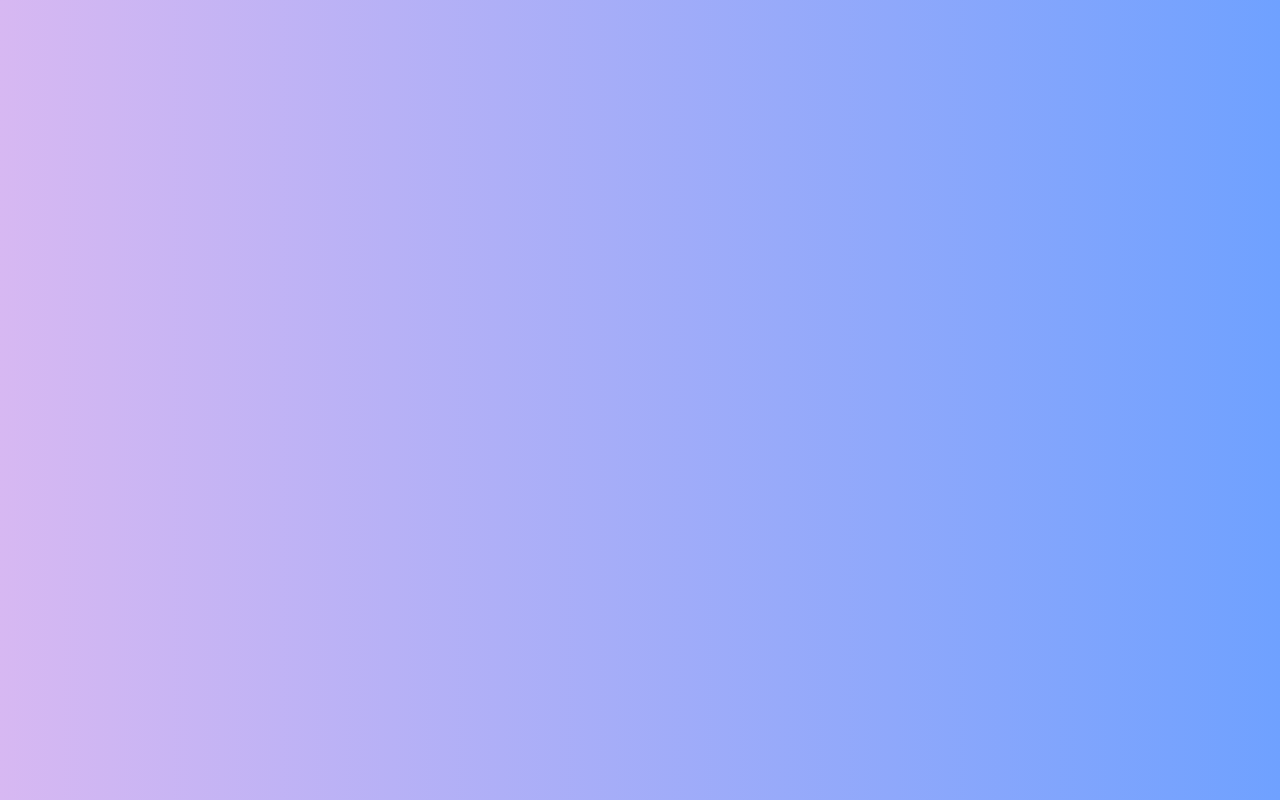
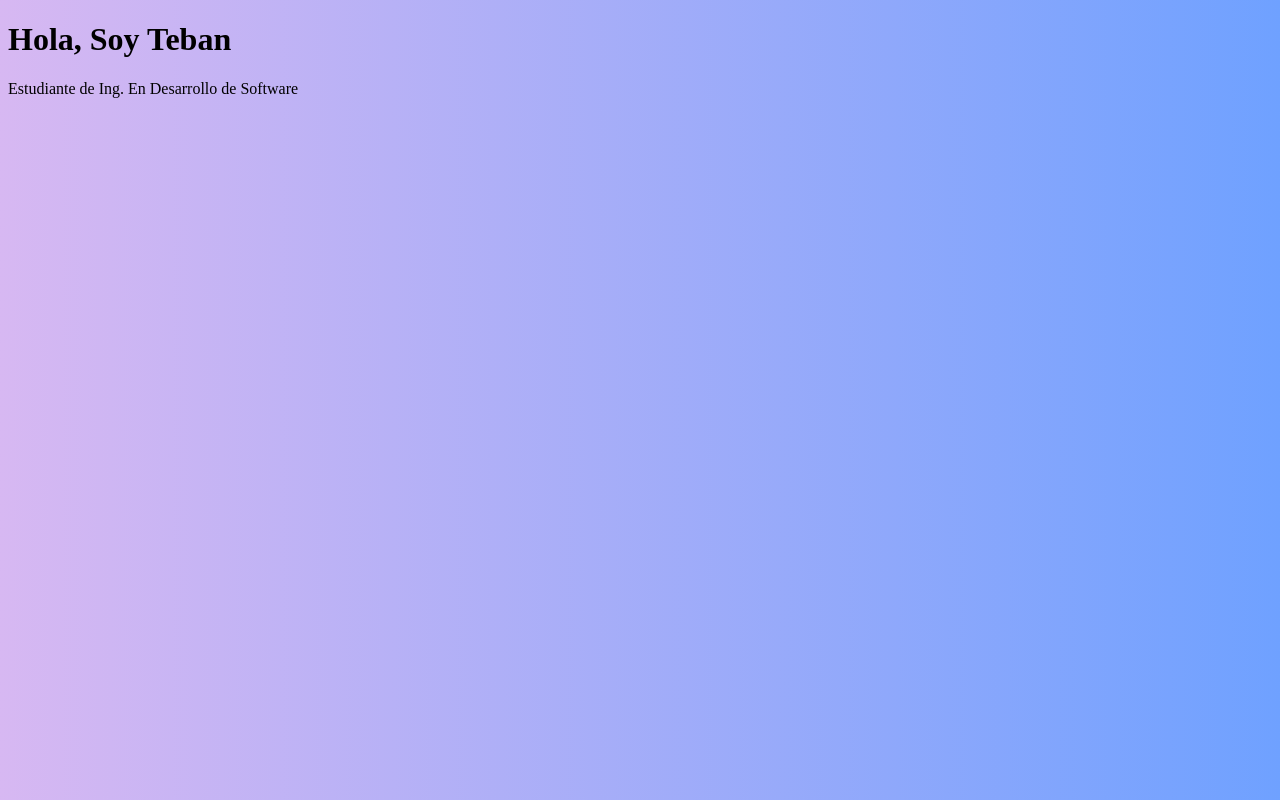
Before and after one commit to TebanDesign/desarrollando-mi-portafolio, a plain HTML site: page index.html in a window 1280 px wide. Drawn offline with Linux system fonts and the light colour scheme.

Commit message:
Agregar un titulo y un parrafo

```diff
--- a/index.html
+++ b/index.html
@@ -9,7 +9,8 @@
 </head>
 <body>
 
-
+<h1>Hola, Soy Teban</h1>
+<p>Estudiante de Ing. En Desarrollo de Software</p>
 
 </body>
 </html>
```
